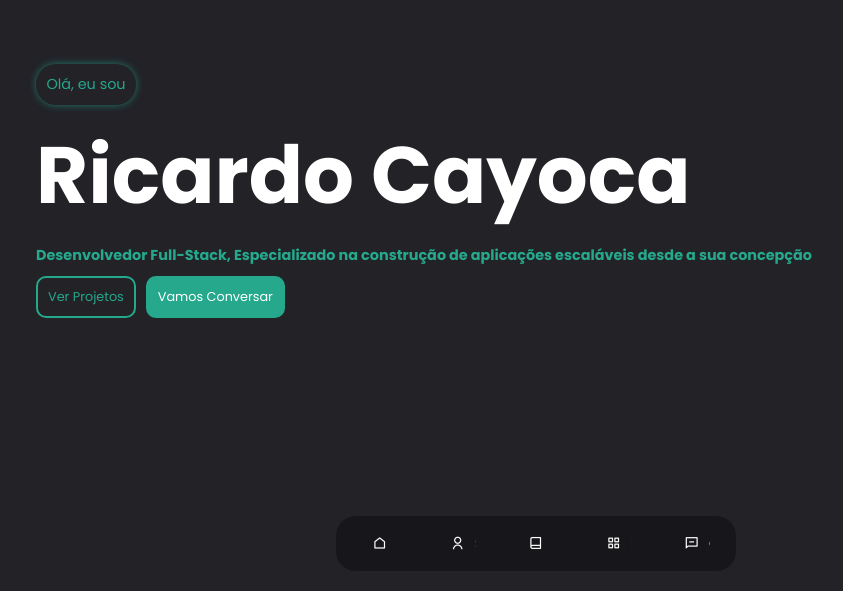
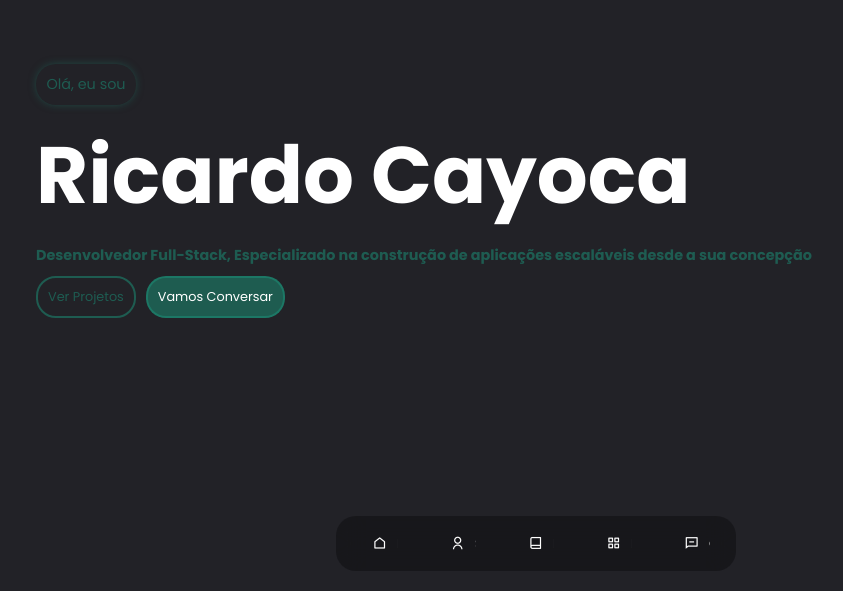
Before and after one commit to luby404/portifolio_master, a React (Vite) app: page / in a window 1280 px wide. Shown: the part 209-800 px from the top of the page, without its empty margins (104-947 px from the left). Built offline with nearby package versions, Linux system fonts and the light colour scheme.

Commit message:
bg uupdate and border-radius of buttons

```diff
--- a/src/index.css
+++ b/src/index.css
@@ -15,7 +15,7 @@
 }
 
 :root {
-  --primaria: #25a88c;
+  --primaria: #1b927885;
   --bg: #222227;
   --text: #FFF;
 }
@@ -70,7 +70,7 @@
 
 .button {
   padding: 10px;
-  border-radius: 10px;
+  border-radius: 20px;
   text-decoration: none;
   cursor: pointer;
   outline: none;
```
Also changed, not shown: 5 other files (tests, documents, lock files or other folders).
